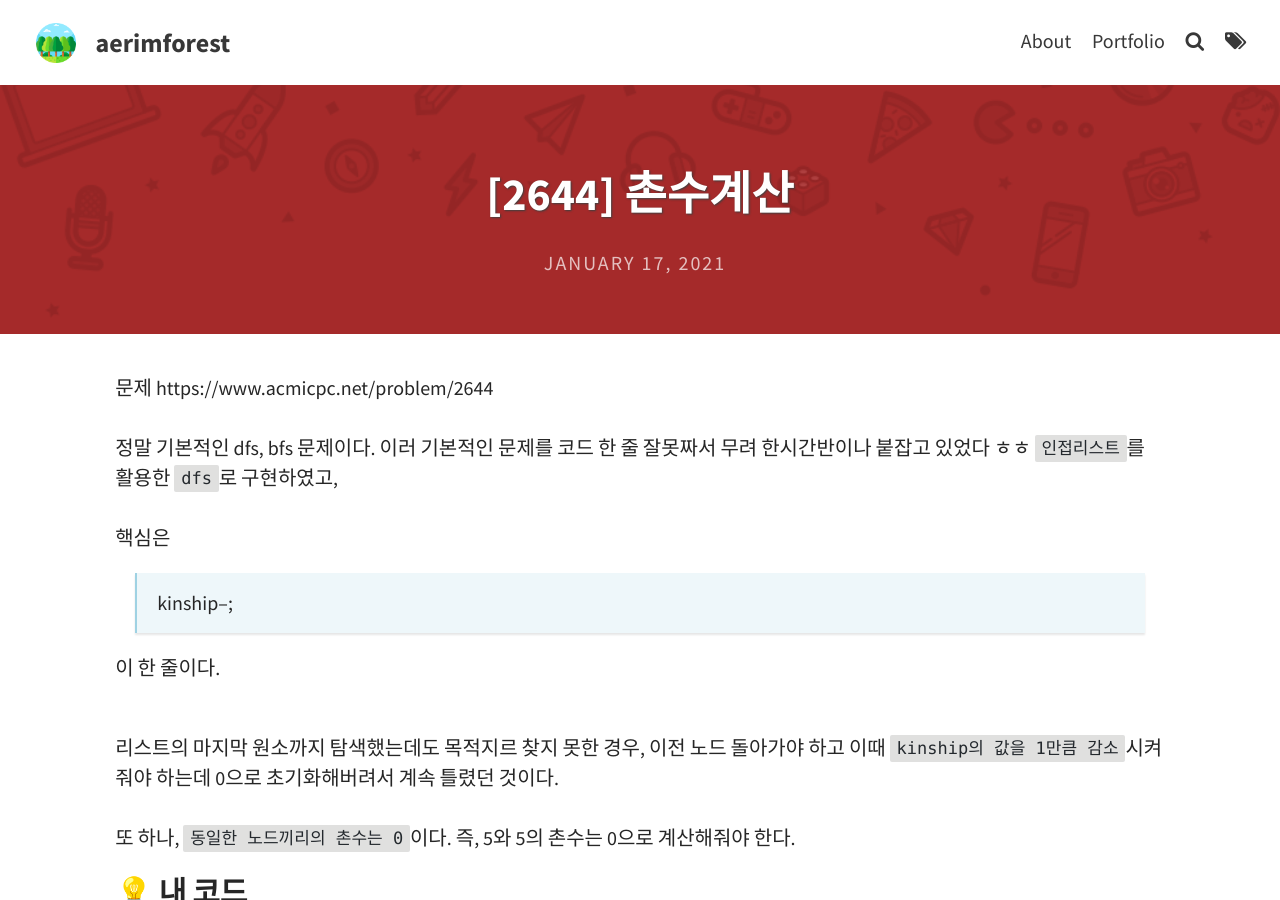
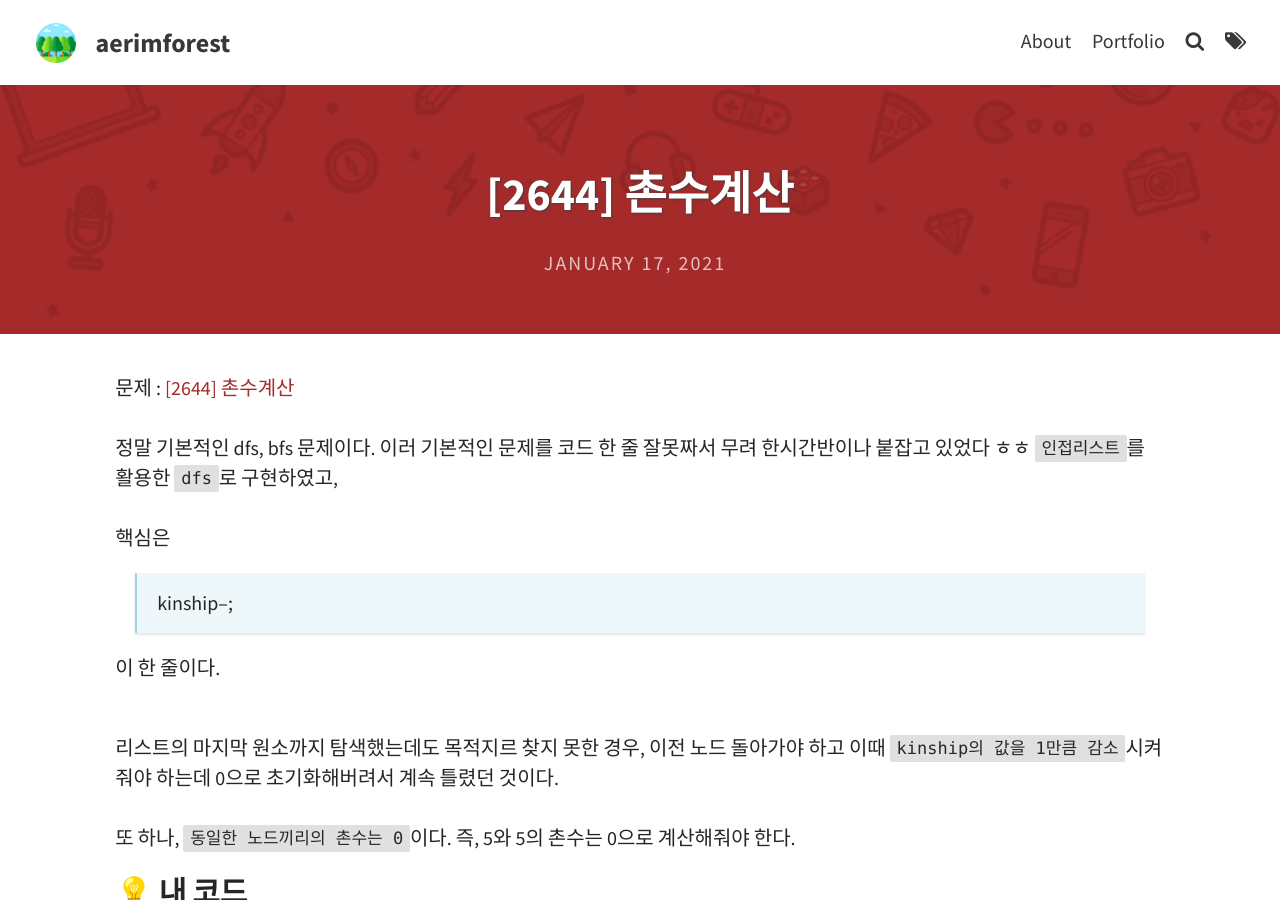
Before and after one commit to aerimforest/yenimm, a Jekyll site: the page built from _posts/2021-01-17-BOJ-[2644].md, in a window 1280 px wide and 900 px high. Built offline with Jekyll 4.4.1, drawn with Linux system fonts in a browser that asks for light colours; comment, search, counter and statistics services are not loaded.

Commit message:
Update 2021-01-17-BOJ-[2644].md

```diff
--- a/_posts/2021-01-17-BOJ-[2644].md
+++ b/_posts/2021-01-17-BOJ-[2644].md
@@ -6,7 +6,7 @@ color: brown
 tags: [BOJ, dfs, 그래프]
 ---
 
-문제 https://www.acmicpc.net/problem/2644
+문제 : [[2644] 촌수계산](https://www.acmicpc.net/problem/2644)
 <br><br>
 정말 기본적인 dfs, bfs 문제이다.
 이러 기본적인 문제를 코드 한 줄 잘못짜서 무려 한시간반이나 붙잡고 있었다 ㅎㅎ
```
